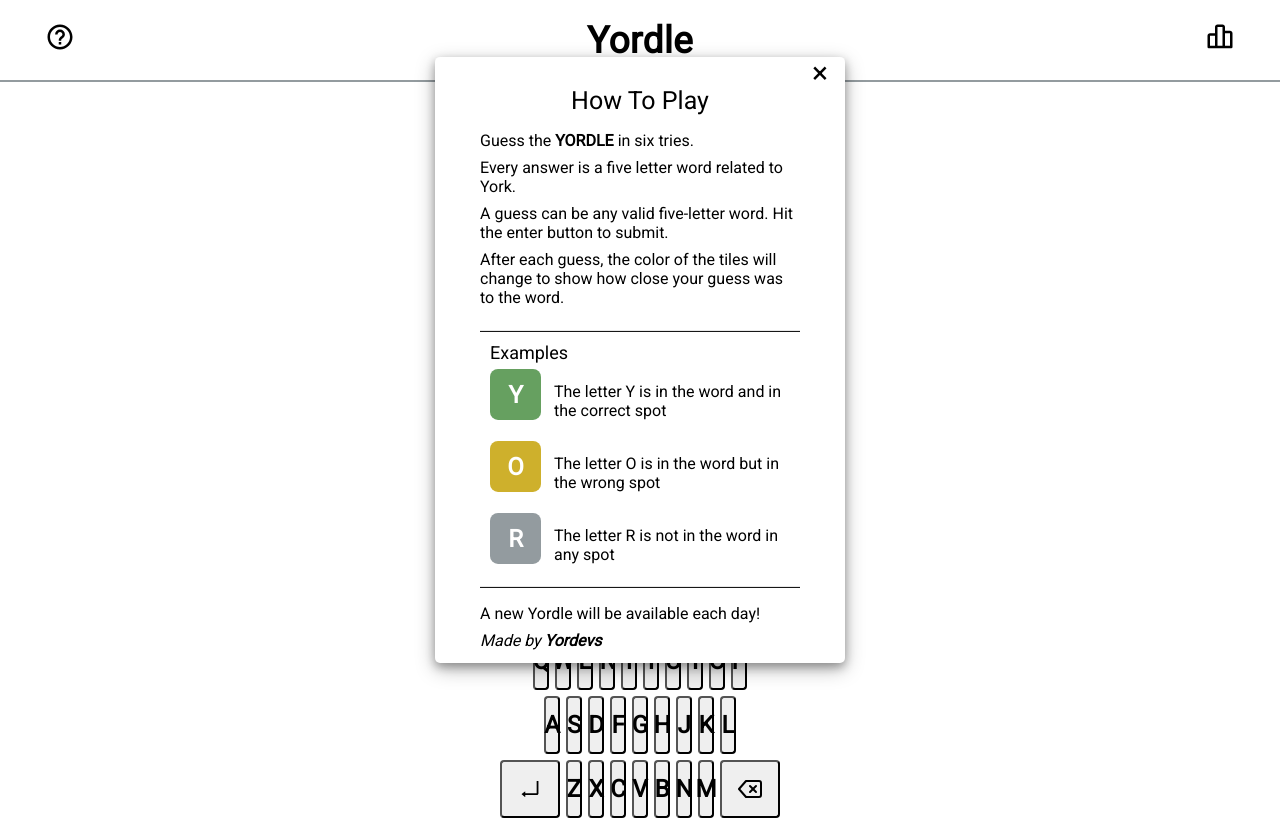
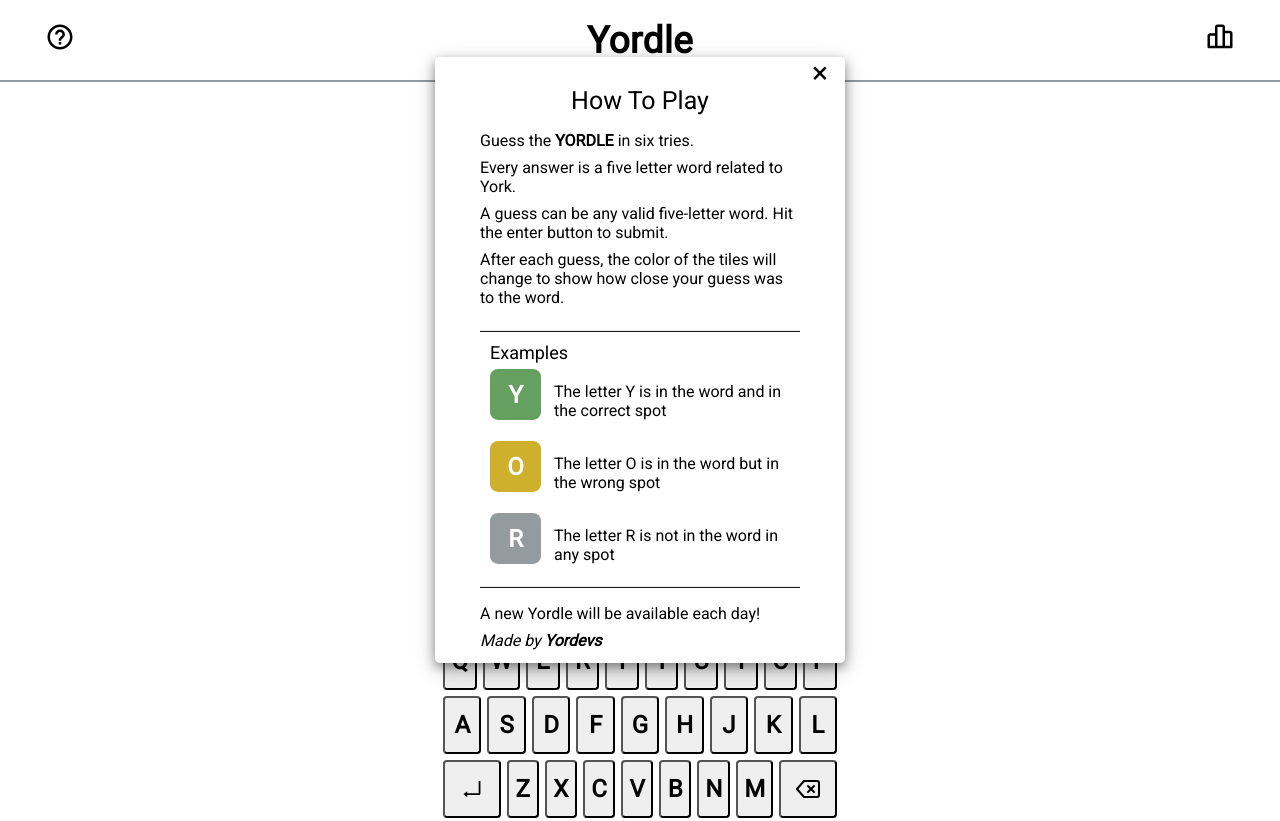
Before and after one commit to yordevs/yordle, a React (Create React App) app: page / in a window 1280 px wide. Built offline with nearby package versions, Linux system fonts and the light colour scheme.

Commit message:
end test

```diff
--- a/src/Key.tsx
+++ b/src/Key.tsx
@@ -7,7 +7,7 @@ const Letters = styled.button`
 	justify-content: center;
 	align-items: center;
 
-	width: 1vw;
+	width: 5vw;
 	max-width: 40px;
 	height: 9vw;
 	max-height: 58px;
```
